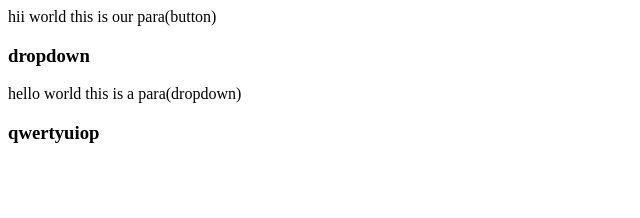
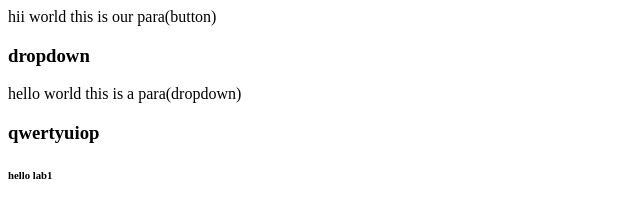
Before and after one commit to Mayureshk07/lab1, a plain HTML site: page index.html in a window 1280 px wide. Shown: the full height of the page, 0-640 px from the left. Drawn offline with Linux system fonts and the light colour scheme.

Commit message:
Add h6 heading with 'hello lab1' to index.html

```diff
--- a/index.html
+++ b/index.html
@@ -2,3 +2,4 @@
 <h3>dropdown</h3>
 <p>hello world this is a para(dropdown)</p>
 <h3>qwertyuiop</h3>
+<h6>hello lab1</h6>
```
